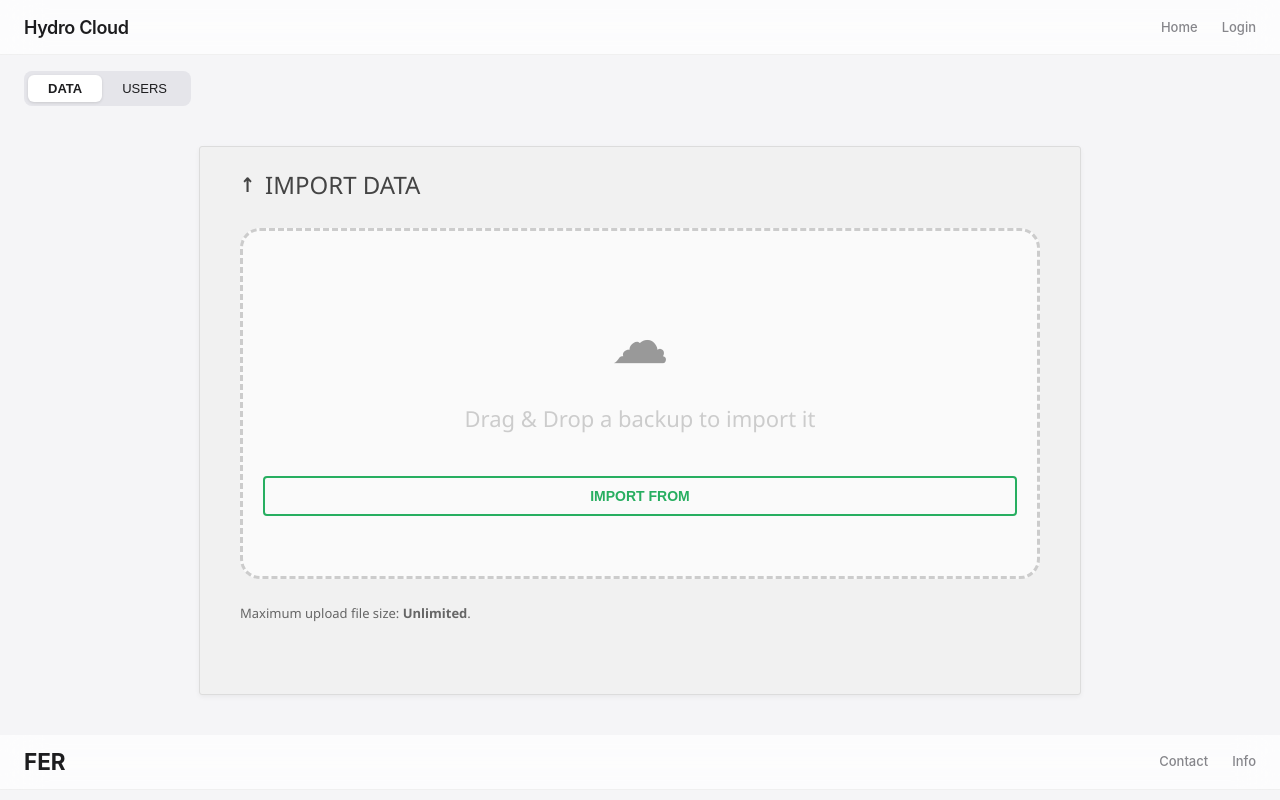
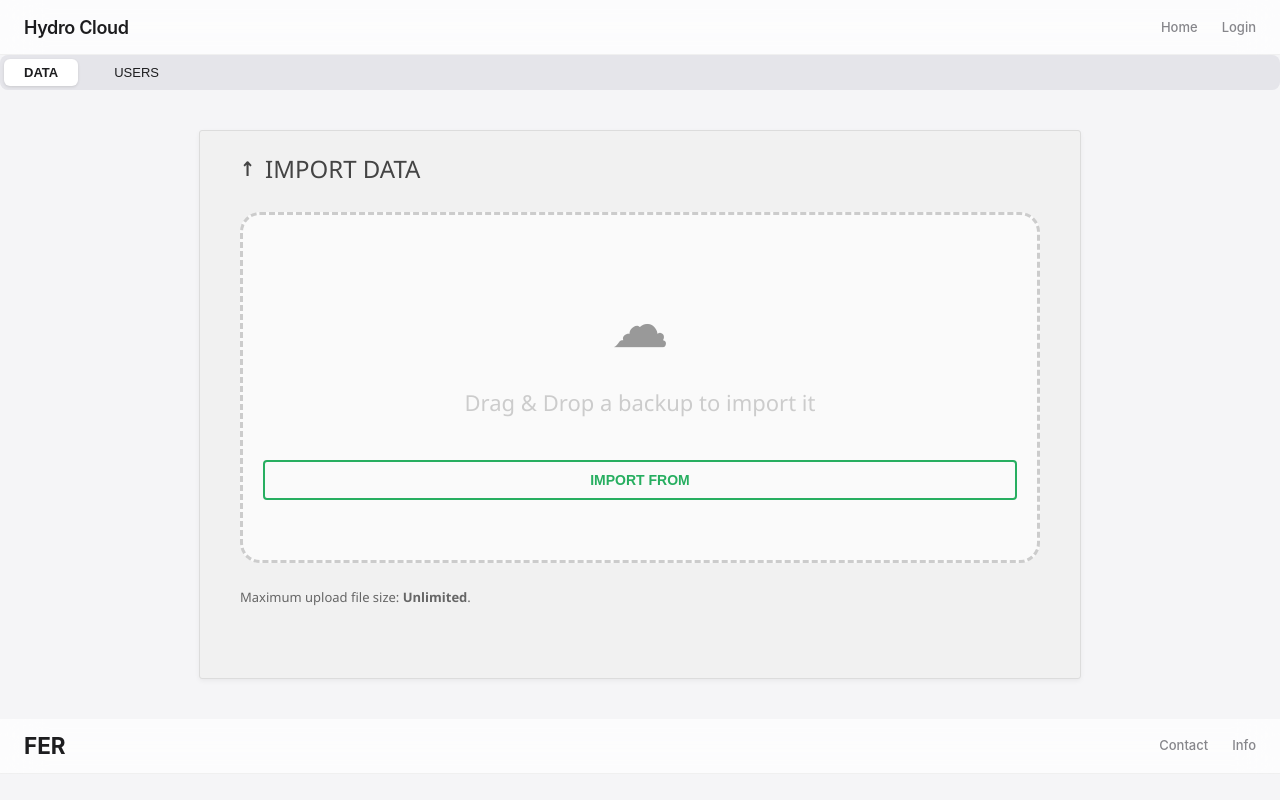
Before and after one commit to matejmagat/hydro-cloud, a React (Create React App) app: page /admin in a window 1280 px wide. Built offline with nearby package versions, Linux system fonts and the light colour scheme.

Commit message:
Finishing touches

```diff
--- a/public/index.html
+++ b/public/index.html
@@ -2,7 +2,7 @@
 <html lang="en">
   <head>
     <meta charset="utf-8" />
-    <link rel="icon" href="%PUBLIC_URL%/favicon.ico" />
+    <link rel="icon" href="%PUBLIC_URL%/hydro_cloud.ico" />
     <meta name="viewport" content="width=device-width, initial-scale=1" />
     <meta name="theme-color" content="#000000" />
     <meta
@@ -24,7 +24,7 @@
       work correctly both with client-side routing and a non-root public URL.
       Learn how to configure a non-root public URL by running `npm run build`.
     -->
-    <title>React App</title>
+    <title>Hydro Cloud</title>
   </head>
   <body>
     <noscript>You need to enable JavaScript to run this app.</noscript>
--- a/src/App.css
+++ b/src/App.css
@@ -18,6 +18,7 @@
   flex: 1;
   display: flex;
   overflow: hidden;
+  height: 85vh;
   margin: 0;
   background: var(--system-white);
   box-shadow: 0 -10px 40px rgba(0,0,0,0.03); /* Subtle separation from header */
--- a/src/App.js
+++ b/src/App.js
@@ -28,7 +28,7 @@ function MainView() {
 
     return (
         <div className="app-container">
-            <div className="main-layout" style={{ display: 'flex', height: 'calc(100vh - 160px)', overflow: 'hidden' }}>
+            <div className="main-layout" style={{ display: 'flex', height: 'calc(86vh)', overflow: 'hidden' }}>
                 <Sidebar tabs={tabNames} activeTab={activeTab} setActiveTab={setActiveTab}/>
                 {views[activeTab] || null}
             </div>
--- a/src/components/admin/AdminPage.js
+++ b/src/components/admin/AdminPage.js
@@ -11,7 +11,7 @@ function AdminPage() {
     return (
 
         <div>
-            <Tabs tabs={tabNames} activeTab={activeTab} setActiveTab={setActiveTab} />
+            <Tabs tabs={tabNames} activeTab={activeTab} setActiveTab={setActiveTab}/>
             {activeTab === 'data' ? <DataManager /> : <UserManager />}
         </div>
     );
--- a/src/components/navigation/navigation.css
+++ b/src/components/navigation/navigation.css
@@ -39,12 +39,12 @@
 /* Tab Selector (Segmented Control style) */
 .tab-selector {
     display: flex;
-    gap: 0;
+    flex-direction: row;
     padding: 4px;
-    margin: 16px 24px 0 24px;
+    gap: 16px;
+    /*margin: 16px 24px 0 24px;*/
     background: #e5e5ea; /* Darker gray track */
     border-radius: 8px;
-    width: fit-content;
     border: none;
 }
 
```
